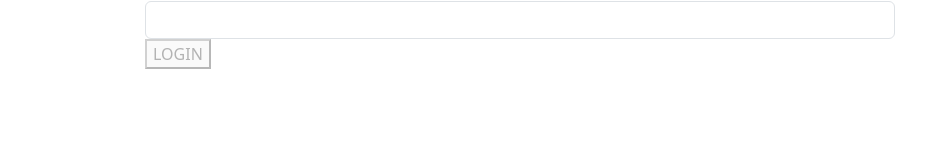
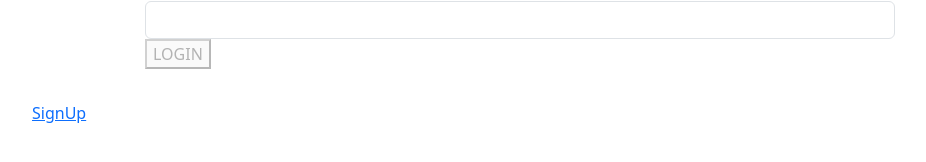
Before and after one commit to deveig/projet_express_api, an Angular app in the folder frontend/: page /login in a window 1280 px wide. Shown: the part 230-392 px from the top of the page, without its empty margins (120-1046 px from the left). Built offline with nearby package versions, Linux system fonts and the light colour scheme.

Commit message:
Add link to signup in login page

```diff
--- a/frontend/src/app/auth/login/login.component.html
+++ b/frontend/src/app/auth/login/login.component.html
@@ -16,4 +16,5 @@
       <p class="text-danger">{{ errorMsg }}</p>
     }
   </form>
+  <a [routerLink]="['/signup']">SignUp</a>
 }
--- a/frontend/src/app/auth/login/login.component.ts
+++ b/frontend/src/app/auth/login/login.component.ts
@@ -1,7 +1,7 @@
-import { Component, OnInit } from '@angular/core';
+import { Component, OnInit, } from '@angular/core';
 import { FormBuilder, FormGroup, ReactiveFormsModule, Validators } from '@angular/forms';
 import { AuthService } from '../../services/auth.service';
-import { Router } from '@angular/router';
+import { Router, RouterLink } from '@angular/router';
 import { catchError, EMPTY, tap } from 'rxjs';
 import {MatButtonModule} from '@angular/material/button';
 import {  MatProgressSpinnerModule } from '@angular/material/progress-spinner';
@@ -9,7 +9,7 @@ import {  MatProgressSpinnerModule } from '@angular/material/progress-spinner';
 @Component({
   standalone: true,
   selector: 'app-login',
-  imports: [ReactiveFormsModule],//MatButtonModule, MatProgressSpinnerModule
+  imports: [ReactiveFormsModule, RouterLink],//MatButtonModule, MatProgressSpinnerModule
   templateUrl: './login.component.html',
   styleUrls: ['./login.component.scss'],
 })
```
